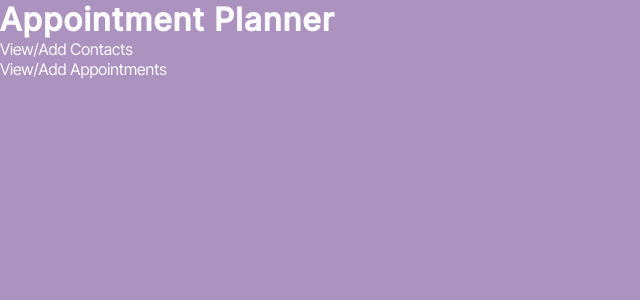
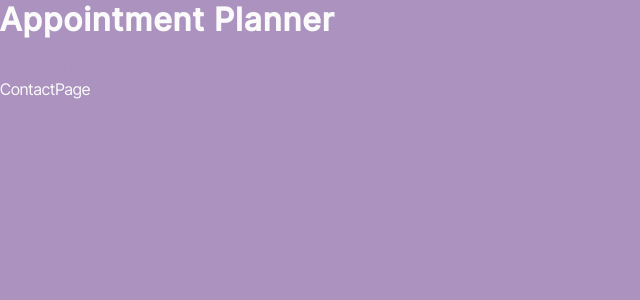
Before and after one commit to kkawakami08/appointment-planner, a React (Create React App) app: page /contact in a window 1280 px wide. Shown: the top 300 px of the page, without its empty margins (0-640 px from the left). Built offline with nearby package versions, Linux system fonts and the light colour scheme.

Commit message:
navbar outline

```diff
--- a/package.json
+++ b/package.json
@@ -8,6 +8,7 @@
     "@testing-library/user-event": "^13.5.0",
     "react": "^18.2.0",
     "react-dom": "^18.2.0",
+    "react-router-dom": "^6.4.1",
     "react-scripts": "5.0.1",
     "web-vitals": "^2.1.4"
   },
--- a/src/App.css
+++ b/src/App.css
@@ -6,11 +6,18 @@
   --main-color-light: #AB92BF;
   --white: #FBFBFB;
   --black: #08090A;
+  background-color: var(--main-color-light);
+}
+
+body {
   color: var(--white);
-  background-color: var(--main-color-light);
 }
 
 h1 {
   letter-spacing: 2px;
   font-size: 2em;
 }
+
+.active {
+  color: var(--main-color-light);
+}
--- a/src/App.js
+++ b/src/App.js
@@ -1,9 +1,18 @@
 import './App.css';
 import NavBar from './NavBar/NavBar';
+import {BrowserRouter as Router,Routes,Route} from 'react-router-dom'
+import ContactPage from './Pages/ContactPage';
+import AppointmentPage from './Pages/AppointmentPage';
 
 function App() {
   return (
-    <NavBar />
+    <Router>
+      <NavBar />
+      <Routes>
+        <Route path="/contact" element={<ContactPage/>} />
+        <Route path="/appointment" element={<AppointmentPage/>} />
+      </Routes>
+    </Router>
   );
 }
 
--- a/src/NavBar/NavBar.js
+++ b/src/NavBar/NavBar.js
@@ -1,12 +1,17 @@
 import React from 'react'
+import { NavLink } from 'react-router-dom'
 
 export default function NavBar() {
   return (
     <nav>
       <h1>Appointment Planner</h1>
       <ul>
-        <li>View/Add Contacts</li>
-        <li>View/Add Appointments</li>
+        <NavLink to="/contact">
+         <li>View/Add Contacts</li>
+        </NavLink>
+        <NavLink to="/contact" activeClassName="active">
+          <li>View/Add Appointments</li>
+        </NavLink>
       </ul>
     </nav>
   )
--- /dev/null
+++ b/src/Pages/AppointmentPage.js
@@ -0,0 +1,7 @@
+import React from 'react'
+
+export default function AppointmentPage() {
+  return (
+    <div>AppointmentPage</div>
+  )
+}
--- /dev/null
+++ b/src/Pages/ContactPage.js
@@ -0,0 +1,7 @@
+import React from 'react'
+
+export default function ContactPage() {
+  return (
+    <div>ContactPage</div>
+  )
+}
```
Also changed, not shown: 1 other file (tests, documents, lock files or other folders).
